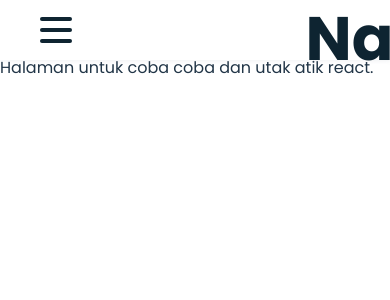
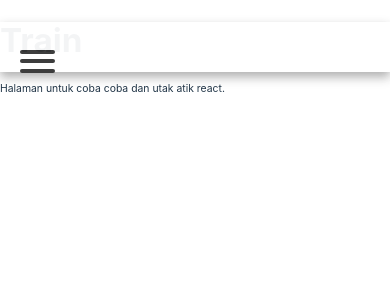
Before and after one commit to furaihan/fp-pemrog-web, a React (Vite) app: page /train in a window 390 px wide. Shown: the top 300 px of the page. Built offline with nearby package versions, Linux system fonts and the light colour scheme.

Commit message:
hamburger new

```diff
--- a/src/component/Hamburger/Hamburger.css
+++ b/src/component/Hamburger/Hamburger.css
@@ -1,75 +1,91 @@
-@import url("https://fonts.googleapis.com/css2?family=Poppins:ital,wght@0,100;0,200;0,300;0,400;0,500;0,600;0,700;0,800;0,900;1,100;1,200;1,300;1,400;1,500;1,600;1,700;1,800;1,900&display=swap");
+/* desktop mode............/// */
 
-* {
-  margin: 0;
-  padding: 0;
-  box-sizing: border-box;
+.navbar2 input[type="checkbox"],
+.navbar2 .hamburger-lines {
+  display: none;
 }
 
-body {
-  font-family: "Poppins", sans-serif;
+.navbar2 {
+  box-shadow: 0px 5px 10px 0px #aaa;
+  position: fixed;
+  width: 100%;
+  background: #fff;
+  color: #000;
+  opacity: 0.85;
+  height: 50px;
+  z-index: 12;
 }
 
-.container {
-  max-width: 1050px;
-  width: 90%;
-  margin: auto;
+.navbar2-container {
+  display: flex;
+  justify-content: space-between;
+  height: 64px;
+  align-items: center;
 }
 
-.navbar {
-  width: 100%;
-  box-shadow: 0 1px 4px rgb(146 161 176 / 15%);
-}
-
-.nav-container {
-  display: flex;
-  justify-content: space-between;
-  align-items: center;
-  height: 62px;
-}
-
-.navbar .menu-items {
+.menu-items {
+  order: 2;
   display: flex;
 }
 
-.navbar .nav-container li {
+.menu-items li {
   list-style: none;
+  margin-left: 1.5rem;
+  margin-bottom: 0.5rem;
+  font-size: 1.2rem;
 }
 
-.navbar .nav-container a {
+.menu-items a {
   text-decoration: none;
-  color: #0e2431;
+  color: #444;
   font-weight: 500;
-  font-size: 1.2rem;
-  padding: 0.7rem;
+  transition: color 0.3s ease-in-out;
 }
 
-.navbar .nav-container a:hover{
-    font-weight: bolder;
+.menu-items a:hover {
+  color: #117964;
+  transition: color 0.3s ease-in-out;
 }
 
-.nav-container {
+.logo {
+  order: 1;
+  font-size: 2.3rem;
+  margin-bottom: 0.5rem;
+}
+
+/* ......../ media query /.......... */
+
+@media (max-width: 768px) {
+  .navbar2 {
+    opacity: 0.95;
+  }
+
+  .navbar2-container input[type="checkbox"],
+  .navbar2-container .hamburger-lines {
+    display: block;
+  }
+
+  .navbar2-container {
     display: block;
     position: relative;
-  height: 60px;
+    height: 64px;
   }
 
-.nav-container .checkbox {
+  .navbar2-container input[type="checkbox"] {
     position: absolute;
     display: block;
     height: 32px;
-  width: 32px;
+    width: 30px;
     top: 20px;
     left: 20px;
     z-index: 5;
     opacity: 0;
-  cursor: pointer;
   }
 
-.nav-container .hamburger-lines {
+  .navbar2-container .hamburger-lines {
     display: block;
-  height: 26px;
-  width: 32px;
+    height: 23px;
+    width: 35px;
     position: absolute;
     top: 17px;
     left: 20px;
@@ -79,45 +95,45 @@ body {
     justify-content: space-between;
   }
 
-.nav-container .hamburger-lines .line {
+  .navbar2-container .hamburger-lines .line {
     display: block;
     height: 4px;
     width: 100%;
     border-radius: 10px;
-  background: #0e2431;
+    background: #333;
   }
 
-.nav-container .hamburger-lines .line1 {
+  .navbar2-container .hamburger-lines .line1 {
     transform-origin: 0% 0%;
     transition: transform 0.4s ease-in-out;
   }
 
-.nav-container .hamburger-lines .line2 {
+  .navbar2-container .hamburger-lines .line2 {
     transition: transform 0.2s ease-in-out;
   }
 
-.nav-container .hamburger-lines .line3 {
+  .navbar2-container .hamburger-lines .line3 {
     transform-origin: 0% 100%;
     transition: transform 0.4s ease-in-out;
   }
 
-.navbar .menu-items {
-  padding-top: 120px;
-  box-shadow: inset 0 0 2000px rgba(255, 255, 255, .5);
+  .navbar2 .menu-items {
+    padding-top: 100px;
+    background: #fff;
     height: 100vh;
-  width: 100%;
+    max-width: 300px;
     transform: translate(-150%);
     display: flex;
     flex-direction: column;
     margin-left: -40px;
     padding-left: 50px;
     transition: transform 0.5s ease-in-out;
-  text-align: center;
+    box-shadow: 5px 0px 10px 0px #aaa;
   }
 
-.navbar .menu-items li {
-  margin-bottom: 1.2rem;
-  font-size: 1.5rem;
+  .navbar2 .menu-items li {
+    margin-bottom: 1.5rem;
+    font-size: 1.3rem;
     font-weight: 500;
   }
 
@@ -125,26 +141,45 @@ body {
     position: absolute;
     top: 5px;
     right: 15px;
-  font-size: 1.2rem;
-  color: #0e2431;
+    font-size: 2rem;
   }
 
-.nav-container input[type="checkbox"]:checked ~ .menu-items {
+  .navbar2-container input[type="checkbox"]:checked ~ .menu-items {
     transform: translateX(0);
   }
 
-.nav-container input[type="checkbox"]:checked ~ .hamburger-lines .line1 {
-  transform: rotate(45deg);
+  .navbar2-container input[type="checkbox"]:checked ~ .hamburger-lines .line1 {
+    transform: rotate(35deg);
   }
 
-.nav-container input[type="checkbox"]:checked ~ .hamburger-lines .line2 {
+  .navbar2-container input[type="checkbox"]:checked ~ .hamburger-lines .line2 {
     transform: scaleY(0);
   }
 
-.nav-container input[type="checkbox"]:checked ~ .hamburger-lines .line3 {
-  transform: rotate(-45deg);
+  .navbar2-container input[type="checkbox"]:checked ~ .hamburger-lines .line3 {
+    transform: rotate(-35deg);
+  }
 }
 
-.nav-container input[type="checkbox"]:checked ~ .logo{
-  display: none;
+@media (max-width: 500px) {
+  html {
+    font-size: 65%;
   }
+
+  .navbar2 .menu-items li {
+    font-size: 1.6rem;
+  }
+
+  .logo {
+    position: absolute;
+    top: 06px;
+    right: 15px;
+    font-size: 3rem;
+  }
+
+  .navbar2 .menu-items li {
+    margin-bottom: 2.5rem;
+    font-size: 1.8rem;
+    font-weight: 500;
+  }
+}
--- a/src/component/Hamburger/Hamburger.jsx
+++ b/src/component/Hamburger/Hamburger.jsx
@@ -2,38 +2,25 @@ import "./Hamburger.css";
 
 function Hamburger() {
   return (
-    <nav>
-      <div className="navbar">
-        <div className="container nav-container">
-          <input className="checkbox" type="checkbox" name="" id="" />
+    <nav className="navbar2">
+      <div className="navbar2-container container">
+          <input type="checkbox" name="" id=""/>
           <div className="hamburger-lines">
-            <span className="line line1"></span>
-            <span className="line line2"></span>
-            <span className="line line3"></span>
+              <span className="line line1"></span>
+              <span className="line line2"></span>
+              <span className="line line3"></span>
           </div>
+          <ul className="menu-items">
+              <li><a href="#home">Home</a></li>
+              <li><a href="#about">Explore</a></li>
+              <li><a href="#food">About</a></li>
+              <li><a href="#food-menu">Support</a></li>
+          </ul>
           <div className="logo">
-            <h1>Navbar</h1>
+
           </div>
-          <div className="menu-items">
-            <li>
-              <a href="#">Home</a>
-            </li>
-            <li>
-              <a href="#">about</a>
-            </li>
-            <li>
-              <a href="#">blogs</a>
-            </li>
-            <li>
-              <a href="#">portfolio</a>
-            </li>
-            <li>
-              <a href="#">contact</a>
-            </li>
-          </div>
-        </div>
       </div>
-    </nav>
+  </nav>
   );
 }
 
```
Lines whose indentation alone changed are shown as unchanged.
